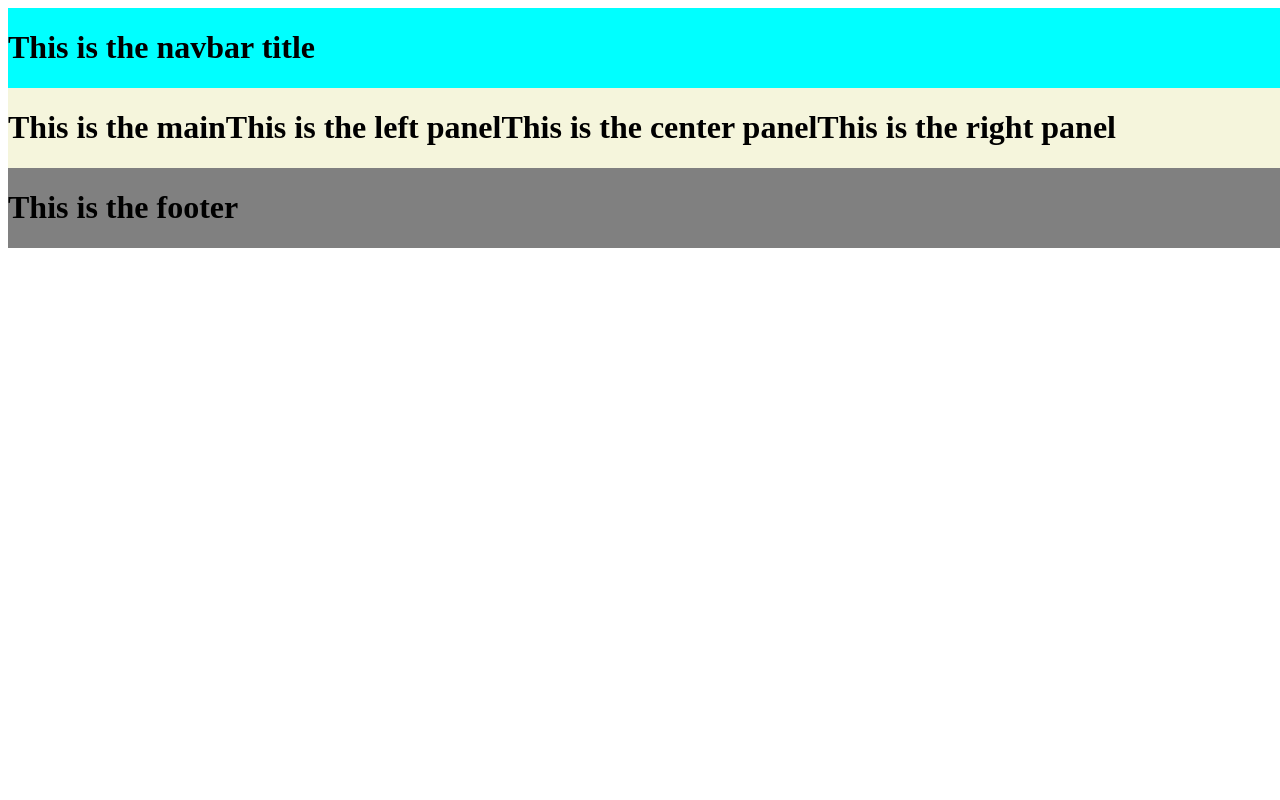
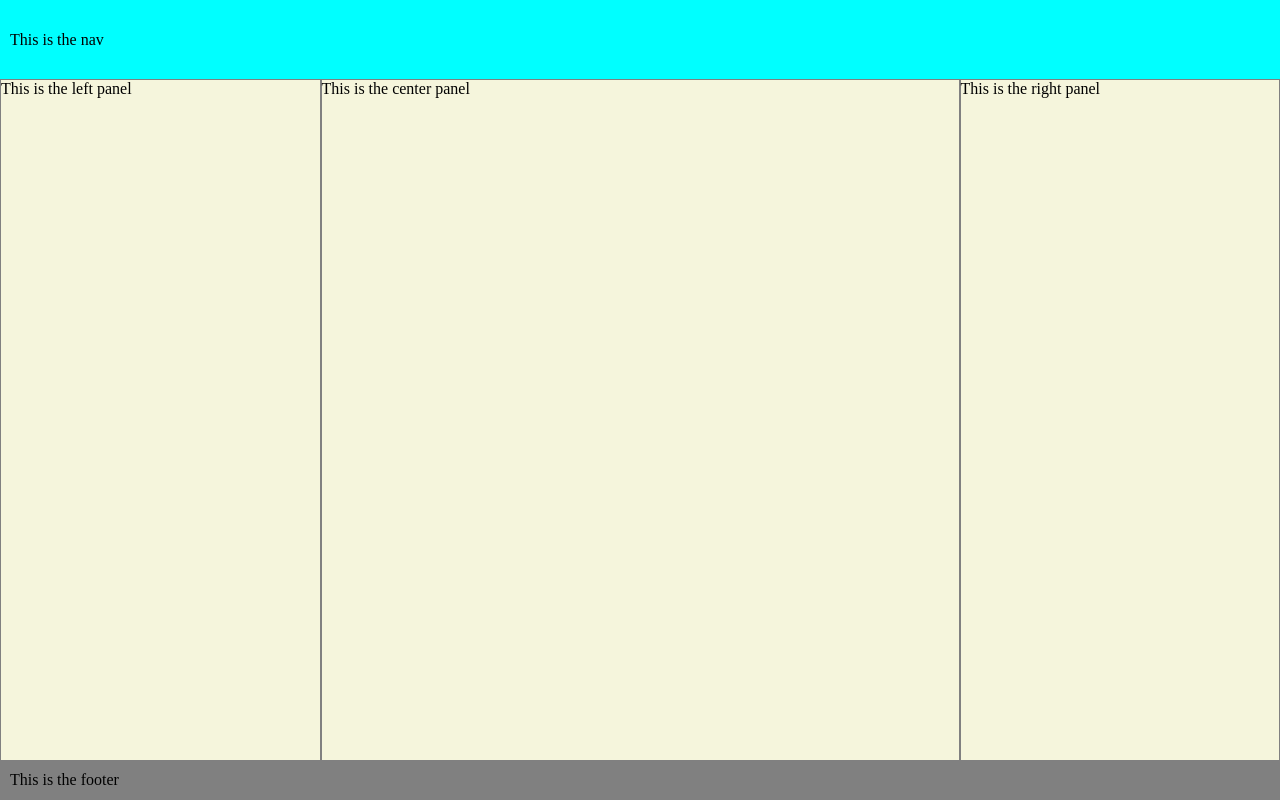
Before and after one commit to rnaragon001/portfolio2020-1, a website: page index.html in a window 1280 px wide. Drawn offline with Linux system fonts and the light colour scheme.

Commit message:
added index.html components

```diff
--- a/css/index.css
+++ b/css/index.css
@@ -3,24 +3,69 @@ body {
     flex-direction: column;
     height: 100%;
     width: 100%;
+    margin: 0;
+}
+
+h1, p {
+    margin: 0;
+    padding: 0;
 }
 
 .nav {
     display: flex;
     flex-direction: row;
+    align-items: center;
+    justify-content: start;
     background-color: aqua;
+    height: 10vh;
     margin: 0;
-    padding: 0 10;
+    padding: 0;
+}
+
+.nav-title {
+    margin-left: 10px;
 }
 
 .main {
     display: flex;
     flex-direction: row;
+    align-items: center;
+    justify-content: space-evenly;
     background-color: beige;
+    height: 85vh;
+    margin: 0;
+    padding: 0;
+}
+
+.leftPanel {
+    height: 100%;
+    width: 25vw;
+    border: 1px solid gray;
+}
+
+.centerPanel {
+    height: 100%;
+    width: 50vw;
+    border: 1px solid gray;
+}
+
+.rightPanel {
+    height: 100%;
+    width: 25vw;
+    border: 1px solid gray;
 }
 
 .footer {
     display: flex;
     flex-direction: row;
+    align-items: center;
+    justify-content: start;
     background-color: gray;
+    height: 5vh;
+    margin: 0;
+    padding: 0;
 }
+
+.footer-title {
+    margin-left: 10px;
+}
--- a/index.html
+++ b/index.html
@@ -7,23 +7,22 @@
     <title>Portfolio 2020 - 1</title>
 </head>
 <body>
-    <div class="nav">
-        <h1 class="nav-title">This is the navbar title</h1>
-    </div>
+    <nav class="nav">
+        <p class="nav-title">This is the nav</p>
+    </nav>
     <div class="main">
-        <h1>This is the main</h1>
         <div class="leftPanel">
-            <h1>This is the left panel</h1>
+            <p>This is the left panel</p>
         </div>
         <div class="centerPanel">
-            <h1>This is the center panel</h1>
+            <p>This is the center panel</p>
         </div>
         <div class="rightPanel">
-            <h1>This is the right panel</h1>
+            <p>This is the right panel</p>
         </div>
     </div>
     <div class="footer">
-        <h1>This is the footer</h1>
+        <p class="footer-title">This is the footer</p>
     </div>
 </body>
 </html>
```
